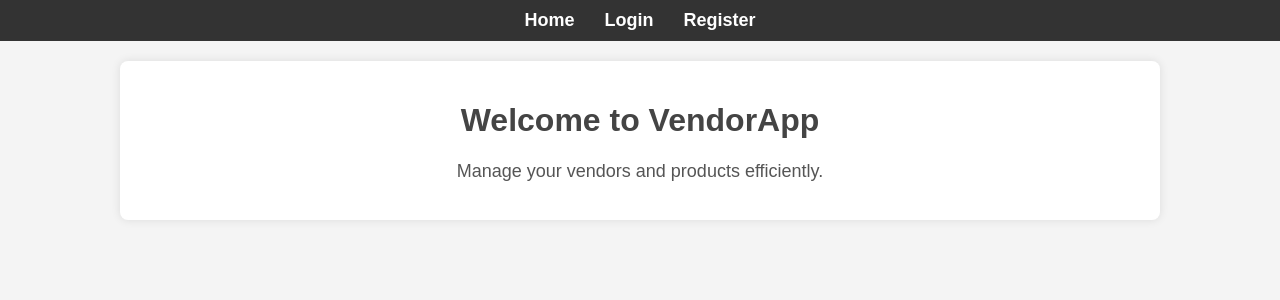
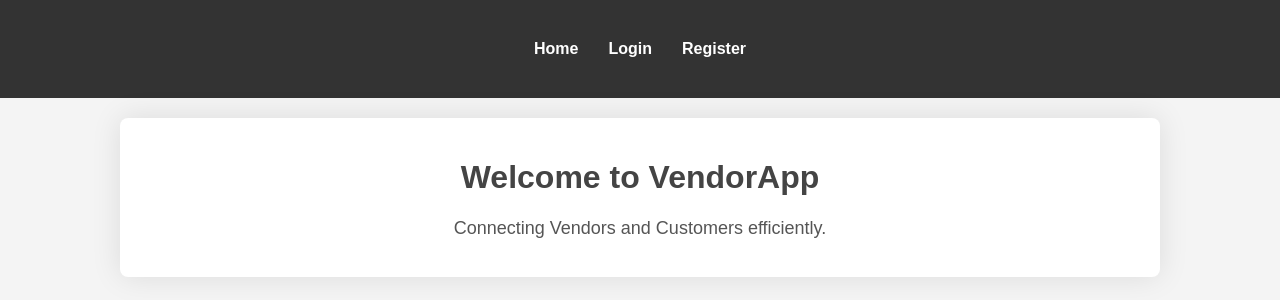
Before and after one commit to Jamalosm/demo2, a Django app: page / in a window 1280 px wide. Shown: the top 300 px of the page. Run offline with Django 5.2, Linux system fonts and the light colour scheme.

Commit message:
first commit

```diff
--- a/myvenv/Vendorproject/settings.py
+++ b/myvenv/Vendorproject/settings.py
@@ -154,5 +154,5 @@ EMAIL_HOST = "smtp.gmail.com"
 EMAIL_PORT = 587
 EMAIL_USE_TLS = True
 EMAIL_HOST_USER = "jamalosm.uniq@gmail.com"  # Change this to your actual email
-EMAIL_HOST_PASSWORD = "fuah qnso ibip jsxh"  # Use environment variables instead of hardcoding!
+EMAIL_HOST_PASSWORD = "glfg qdgt dphy lpyp"  # Use environment variables instead of hardcoding!
 DEFAULT_FROM_EMAIL = EMAIL_HOST_USER
--- a/myvenv/Vendorproject/urls.py
+++ b/myvenv/Vendorproject/urls.py
@@ -24,7 +24,7 @@ urlpatterns = [
     path('products/add/', add_product, name='add_product'),
 
     # Product Registration
-    path('products/register/', register_product, name='register_product'),
+    path('products/register/<int:product_id>', register_product, name='register_product'),
 
     # Invoice Management
     path('invoices/upload/', upload_invoice, name='upload_invoice'),
--- a/myvenv/static/basee.css
+++ b/myvenv/static/basee.css
@@ -1,4 +1,4 @@
-/* General Styles */
+/* Global Styles */
 body {
     font-family: Arial, sans-serif;
     margin: 0;
@@ -7,36 +7,53 @@ body {
     color: #333;
 }
 
-/* Navigation Bar */
+/* Navigation */
 nav {
     background-color: #333;
-    padding: 10px 0;
+    padding: 40px 0;
 }
 
 nav ul {
     list-style: none;
-    text-align: center;
     padding: 0;
+    margin: 0;
+    display: flex;
+    justify-content: center;
+    flex-wrap: wrap;
 }
 
 nav ul li {
-    display: inline;
     margin: 0 15px;
 }
 
 nav ul li a {
     color: white;
     text-decoration: none;
-    font-size: 18px;
+    font-weight: bold;
+}
+
+nav ul li a:hover {
+    color: #ffcc00;
 }
 
 /* Container */
 .container {
-    width: 80%;
-    margin: auto;
+    max-width: 1000px;
+    margin: 20px auto;
+    padding: 20px;
     background: white;
-    padding: 20px;
-    margin-top: 20px;
-    box-shadow: 0px 0px 10px rgba(0, 0, 0, 0.1);
+    box-shadow: 0px 0px 30px rgba(0, 0, 0, 0.1);
     border-radius: 8px;
 }
+
+/* Responsive Nav */
+@media (max-width: 768px) {
+    nav ul {
+        flex-direction: column;
+        text-align: center;
+    }
+
+    nav ul li {
+        margin: 10px 0;
+    }
+}
--- a/myvenv/templates/base.html
+++ b/myvenv/templates/base.html
@@ -1,4 +1,49 @@
-{% load static %}  <!-- ✅ Load static at the very top! -->
+{% load static %}  <!-- ✅ Load static at the top -->
+
+<!DOCTYPE html>
+<html lang="en">
+<head>
+    <meta charset="UTF-8">
+    <meta name="viewport" content="width=device-width, initial-scale=1.0">
+    <title>{% block title %}VendorApp{% endblock %}</title>
+
+    <link rel="stylesheet" href="{% static 'basee.css' %}">
+
+    {% block extra_css %}{% endblock %}
+</head>
+<body>
+
+    <nav>
+        <ul>
+            <li><a href="{% url 'home' %}">Home</a></li>
+            {% if user.is_authenticated %}
+                {% with user.groups.all.0 as group %}
+                    {% if group.name == 'Vendor' %}
+                        <li><a href="{% url 'vendor_dashboard' %}">Vendor Dashboard</a></li>
+                    {% elif group.name == 'Customer' %}
+                        <li><a href="{% url 'customer_dashboard' %}">Customer Dashboard</a></li>
+                    {% endif %}
+                {% endwith %}
+                <li><a href="{% url 'product_list' %}">Products</a></li>
+                <li><a href="{% url 'logout' %}">Logout</a></li>
+            {% else %}
+                <li><a href="{% url 'login' %}">Login</a></li>
+                <li><a href="{% url 'register' %}">Register</a></li>
+            {% endif %}
+        </ul>
+    </nav>
+
+    <div class="container">
+        {% block content %}{% endblock %}
+    </div>
+
+    {% block extra_js %}{% endblock %}
+</body>
+</html>
+
+
+
+{% comment %} {% load static %}  <!-- ✅ Load static at the very top! -->
 
 <!DOCTYPE html>
 <html lang="en">
@@ -23,7 +68,7 @@
         nav {
             background-color: #333;
             color: white;
-            padding: 10px 0;
+            padding: 40px 0;
         }
 
         ul {
@@ -53,7 +98,7 @@
             margin: 20px auto;
             padding: 20px;
             background: white;
-            box-shadow: 0px 0px 10px rgba(0, 0, 0, 0.1);
+            box-shadow: 0px 0px 30px rgba(0, 0, 0, 0.1);
             border-radius: 8px;
         }
 
@@ -96,4 +141,4 @@
     {% block extra_js %}{% endblock %}
 
 </body>
-</html>
+</html> {% endcomment %}
--- a/myvenv/templates/home.html
+++ b/myvenv/templates/home.html
@@ -1,7 +1,8 @@
-{% extends 'base.html' %}
+{% extends "base.html" %}
 {% load static %}
 
-{% block title %}Home{% endblock %}
+
+{% block title %}Home | VendorApp{% endblock %}
 
 {% block extra_css %}
     <link rel="stylesheet" href="{% static 'home.css' %}">
@@ -9,5 +10,6 @@
 
 {% block content %}
     <h1>Welcome to VendorApp</h1>
-    <p>Manage your vendors and products efficiently.</p>
+    <p>Connecting Vendors and Customers efficiently.</p>
+
 {% endblock %}
--- a/myvenv/vendorapp/views.py
+++ b/myvenv/vendorapp/views.py
@@ -106,7 +106,7 @@ def add_product(request):
 
 # ========== 5️⃣ Product Registration ==========
 @login_required
-def register_product(request):
+def register_product(request,product_id):
     if request.method == "POST":
         form = ProductRegistrationForm(request.POST)
         if form.is_valid():
```
Also changed, not shown: myvenv/invoices/download.jpeg (added), myvenv/templates/customer_dashboard.html (renamed from myvenv/templates/customer_vendor.html), myvenv/templates/hommeeee.html (deleted).
